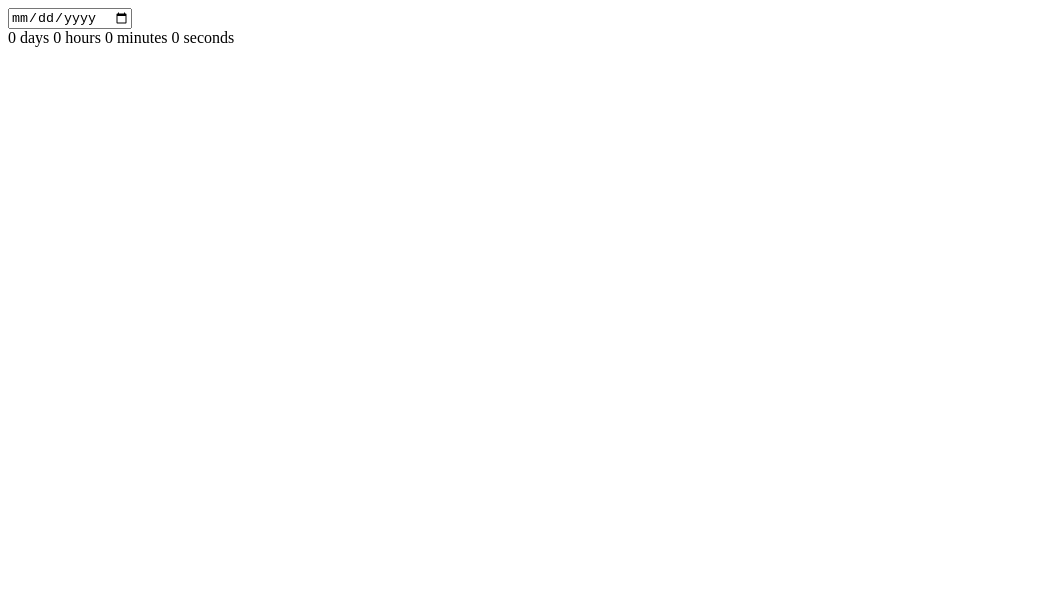
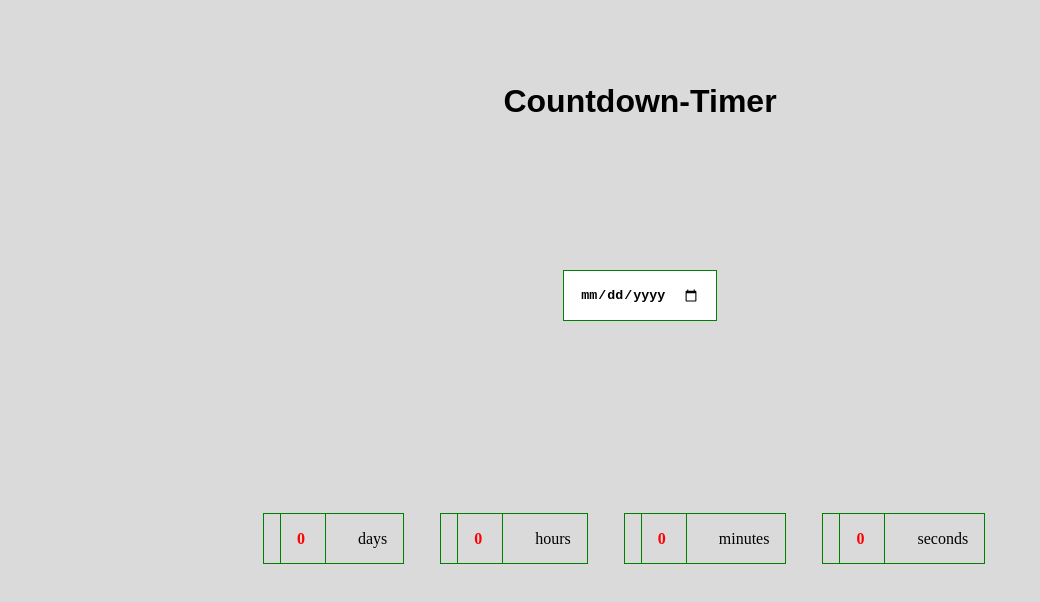
Before and after one commit to manoharys/countdown-timer, a plain HTML site: page index.html in a window 1280 px wide. Shown: the whole page, without its empty margins (0-1040 px from the left). Drawn offline with Linux system fonts and the light colour scheme; a web font is replaced by a local one.

Commit message:
added styles

```diff
--- a/index.html
+++ b/index.html
@@ -5,10 +5,12 @@
     <meta charset="UTF-8">
     <meta name="viewport" content="width=device-width, initial-scale=1.0">
     <title>Countdown-Timer</title>
+    <link rel="stylesheet" href="./styles.css">
     <script src="./app.js" defer></script>
 </head>
 
 <body>
+    <h1>Countdown-Timer</h1>
     <div class="container">
         <input type="date" name="endDate">
         <div class="clock">
--- /dev/null
+++ b/styles.css
@@ -0,0 +1,48 @@
+@import url('https://fonts.googleapis.com/css2?family=Cuprum&display=swap');
+
+* {
+    box-sizing: border-box;
+    margin: 0;
+    padding: 0;
+}
+
+body {
+    height: 100vh;
+    background-color: rgba(128, 128, 128, 0.288);
+}
+
+h1 {
+    font-family: 'Cuprum', sans-serif;
+    text-align: center;
+    padding: 19px;
+    margin-top: 4rem;
+}
+
+.container {
+    display: flex;
+    flex-direction: column;
+    justify-content: center;
+    align-items: center;
+    height: 100vh;
+}
+
+input {
+    position: absolute;
+    top: 270px;
+    padding: 1rem;
+    border:1px solid green;
+    font-weight: bold;
+}
+
+span{
+    border: 1px solid green;
+    padding: 1rem;
+    margin-right: 2rem;
+    text-align: center;
+    align-items: center;
+
+}
+.days , .hours, .minutes, .seconds {
+    color:red;
+    font-weight: bold;
+}
```
